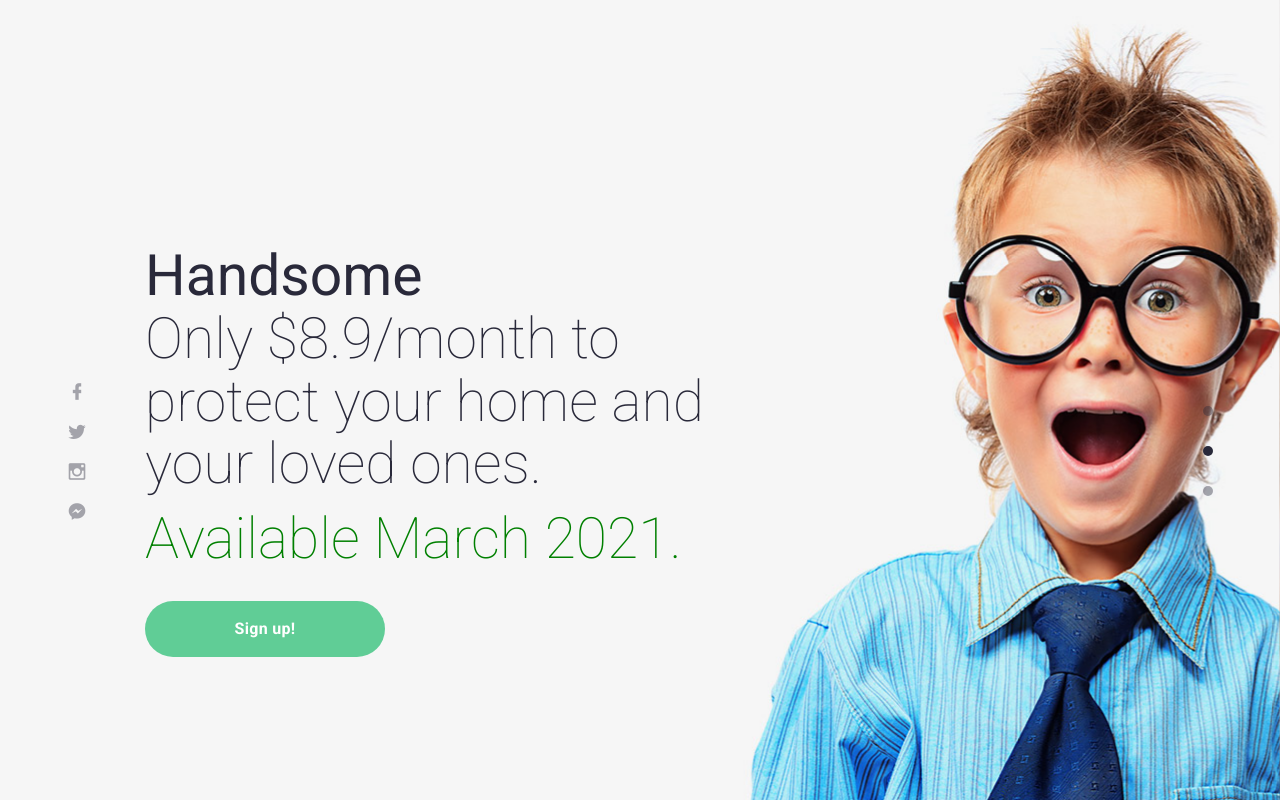
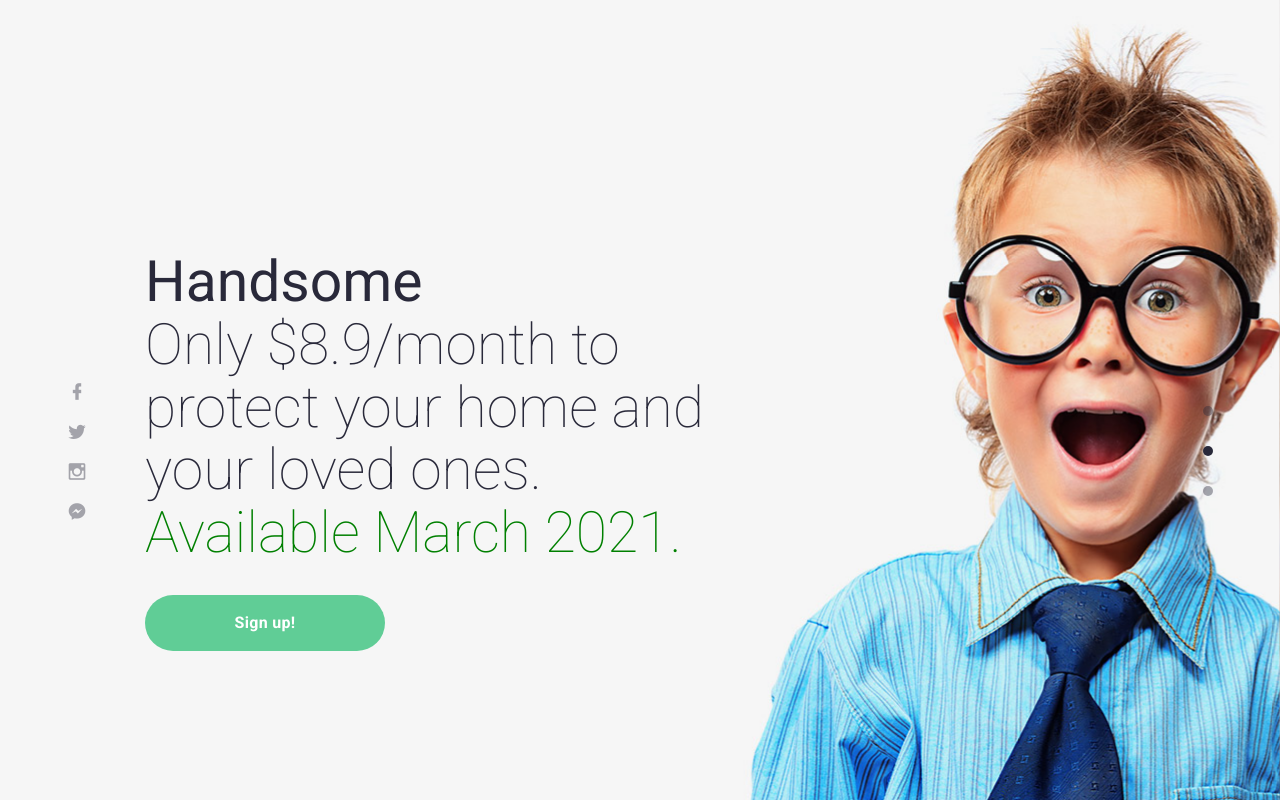
Before and after one commit to borismay/borismay.github.io, a plain HTML site: page index.html in a window 1280 px wide. Both pictures are taken after a click on the link "High-End, Outdoor Design". Shown: the top 800 px of the page. Drawn offline with Linux system fonts and the light colour scheme.

Commit message:
Add files via upload

```diff
--- a/index.html
+++ b/index.html
@@ -44,7 +44,7 @@
               <div class="container">
                 <div class="row justify-content-md-center justify-content-lg-start">
                   <div class="col-md-12 col-lg-8">
-                      <h1 data-caption-animate="fadeInUp" data-caption-delay="100"><span class="d-block font-weight-medium">Handsome</span><span class="d-block font-weight-thin"><p>Only $8.9/month to protect your home and your loved ones. </p><p style="color:green;">Available March 2021.</p></span></h1><a class="button button-240 button-primary self-center-md" href="#" data-caption-animate="fadeInUp" data-caption-delay="450">Sign up!</a>
+                      <h1 data-caption-animate="fadeInUp" data-caption-delay="100"><span class="d-block font-weight-medium">Handsome</span><span class="d-block font-weight-thin">Only $8.9/month to protect your home and your loved ones. <p style="color:green;">Available March 2021.</p></span></h1><a class="button button-240 button-primary self-center-md" href="#" data-caption-animate="fadeInUp" data-caption-delay="450">Sign up!</a>
                   </div>
                 </div>
               </div>
```
